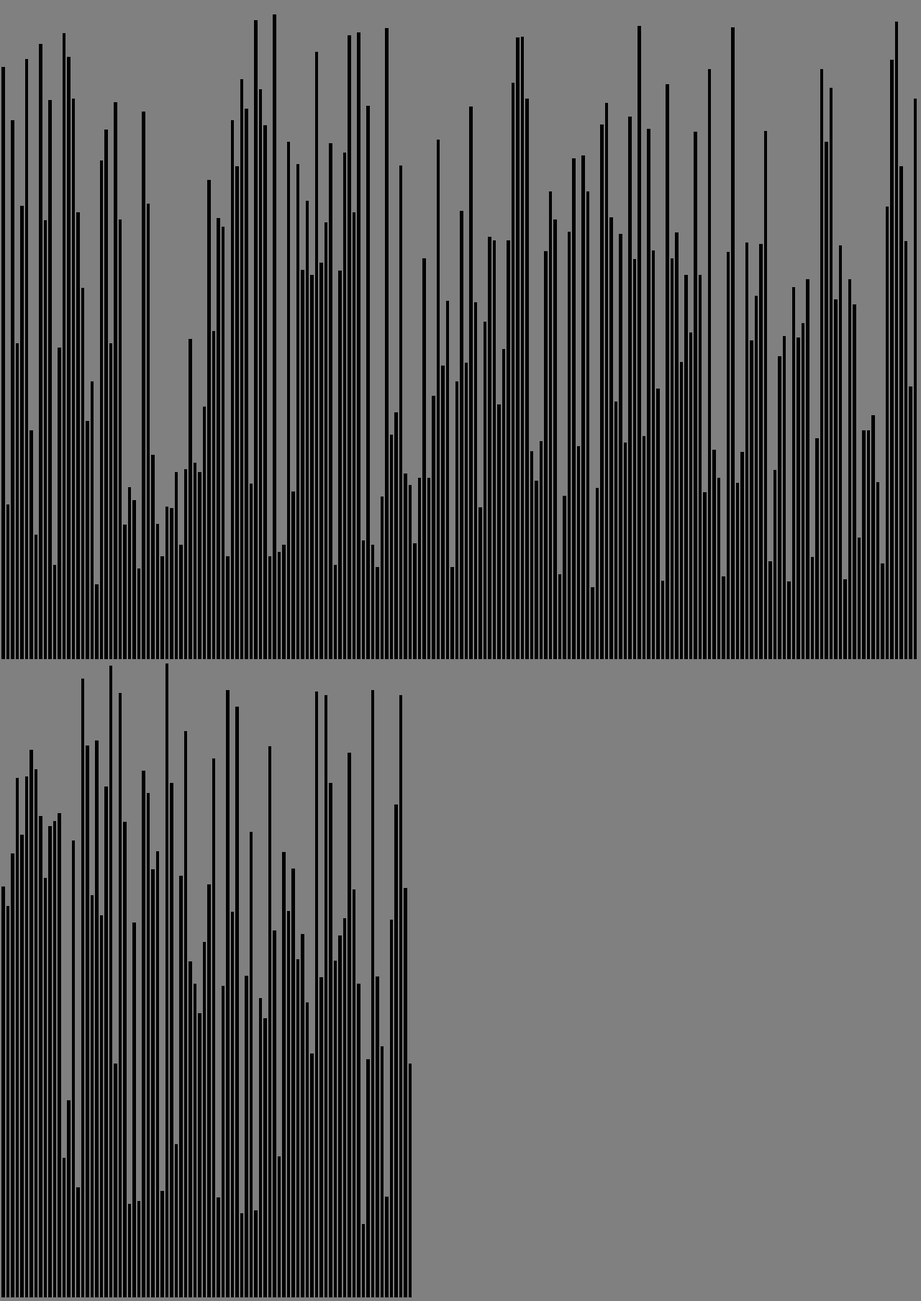
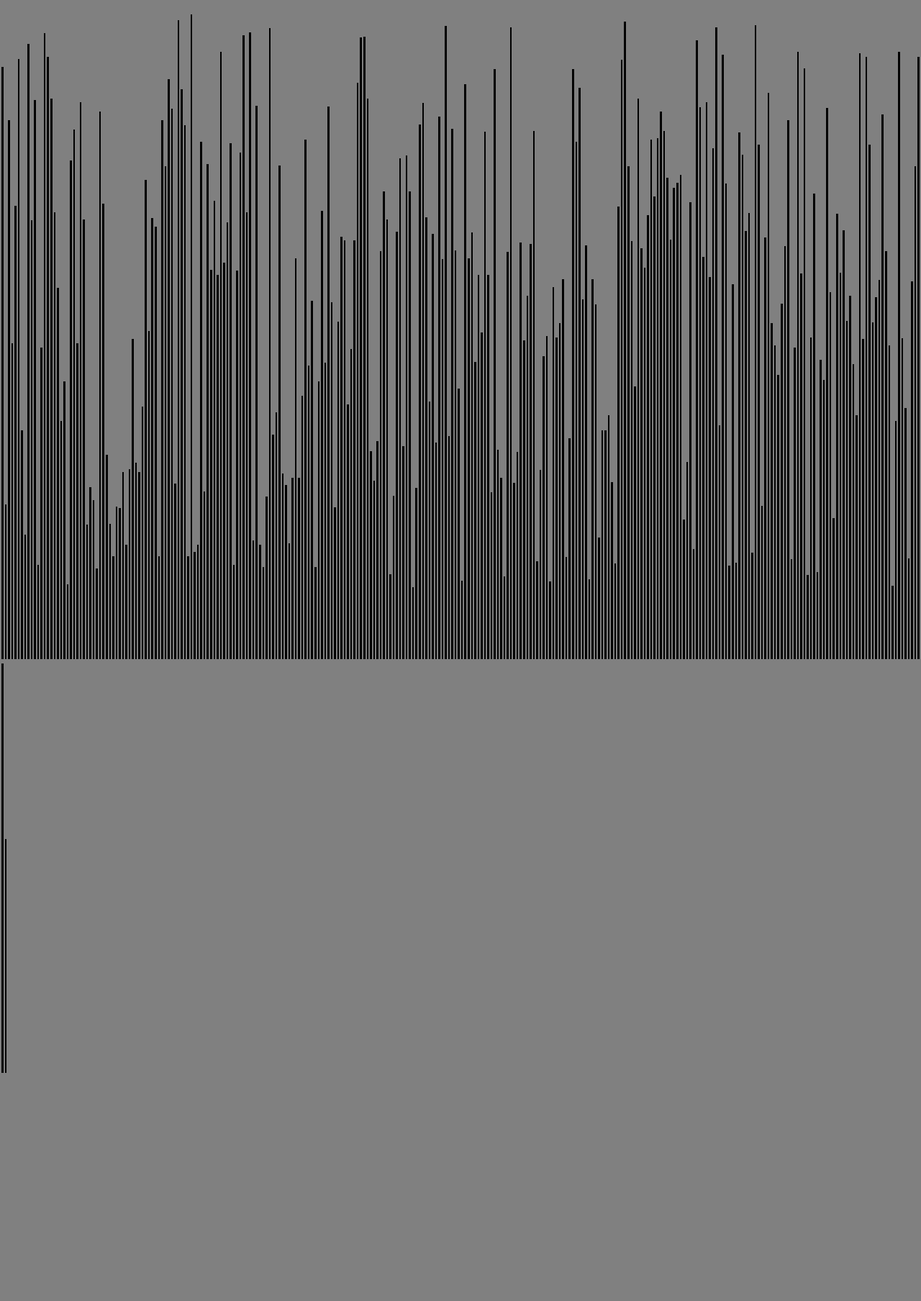
Before and after one commit to JustAProgrammer01234/django-sorting-visualizer, a Django app: page / in a window 1280 px wide. Shown: the part 61-1869 px from the top of the page at 72% size. After the commit the page ends 1552 px from the top, so only its background shows below. Run offline with Django 3.2, Linux system fonts and the light colour scheme.

Commit message:
Right I already got bubble sort sorting the array but I have problems with visualizing insertion sort and yes the styling is crap, very crap.

```diff
--- a/visualizer/templates/visualizer/templates.html
+++ b/visualizer/templates/visualizer/templates.html
@@ -8,8 +8,9 @@
                 background: grey;
             }
             #roomarray {
+                margin: auto;
                 height: 90%;
-                width: auto;
+                width: 100%;
                 bottom: 0;
                 position: absolute;
                 left: 1px;
@@ -52,37 +53,46 @@
 
                 async function algo_done() {
                     for (var i = 0; i < array.length; i++) {
-                        document.getElementById('bar' + i).style.backgroundColor = 'Green';
+                        document.getElementById('bar' + i).style.backgroundColor = 'LightGreen';
                         await sleep(0.00000005);
                     } for (var j = 0; j < array.length; j++) {
                         document.getElementById('bar' + j).style.backgroundColor = 'black';
-                        await sleep(0.00000005);
                     }
                 }
 
                 async function bubble_sort() {
                     var index = 1
-                    for (var i = 0; i < array.length - index; i++) {
+                    for (var i = 0; i < array.length; i++) {
                         for (var j = 0; j < array.length - index; j++) {
+
+                            await sleep(0.000000000000000000000000000000000000000000001);
+
                             var second = j + 1
-                            document.getElementById('bar' + j).style.backgroundColor = 'red';
-                            document.getElementById('bar' + second).style.backgroundColor = 'red';
                             let bar0 = document.getElementById('bar' + j);
                             let bar1 = document.getElementById('bar' + second);
+
                             if (bar0.offsetHeight - 2 > bar1.offsetHeight - 2) {
+
                                 var tmp = bar0.offsetHeight - 2;
+
                                 document.getElementById('bar' + j).style.height = bar1.offsetHeight - 2 + 'px';
                                 document.getElementById('bar' + second).style.height = tmp + 'px';
-                            } else {
-                                document.getElementById('bar' + j).style.backgroundColor = 'black';
-                                document.getElementById('bar' + second).style.backgroundColor = 'black';
-                            } await sleep(0.0000000000000000000000000000000005)
+                            }
                         } index ++
                     } algo_done()
                 }
 
-                function insertion_sort() {
-                    algo_done()
+                async function insertion_sort() {
+                    for (var i = 1; i < array.length; i++) {
+                        let first_char = document.getElementById('bar' + i);
+                        let second =  i - 1;
+                        let second_char = document.getElementById('bar' + second);
+                        while (second >= 0 && first_char.offsetHeight - 2 < second_char.offsetHeight - 2) {
+                            document.getElementById('bar' + (second + 1)).style.height = second_char.offsetHeight - 2 + 'px';
+                            second -= 1
+                            await sleep(0.000000000000000000000000000000000000000000001)
+                        } document.getElementById('bar' + (second + 1)).style.height = first_char.offsetHeight - 2 + 'px';
+                    } algo_done()
                 }
 
                 for (var i = 0; i < array.length; i++) {
@@ -91,7 +101,7 @@
                     bar.style.display = 'inline-block';
                     bar.style.backgroundColor = "black";
                     bar.style.border = "1px solid grey";
-                    bar.style.width = window.innerWidth / array.length + 'px';
+                    bar.style.width = document.getElementById('roomarray').offsetHeight / array.length + 'px';
                     bar.style.height = array[i] + 'px';
                     document.getElementById("roomarray").appendChild(bar)
                 }
```
